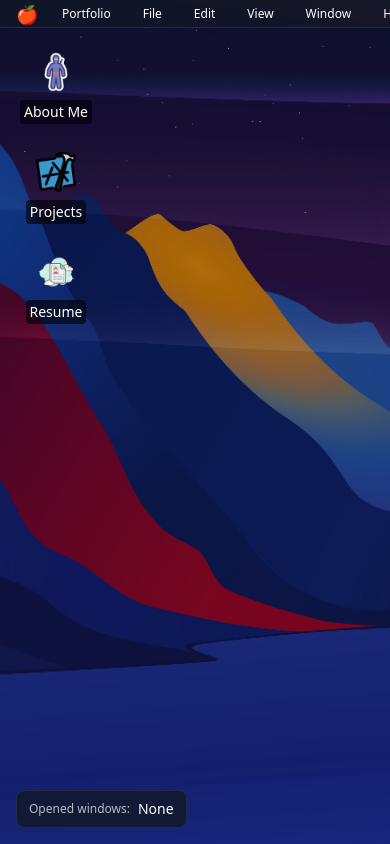
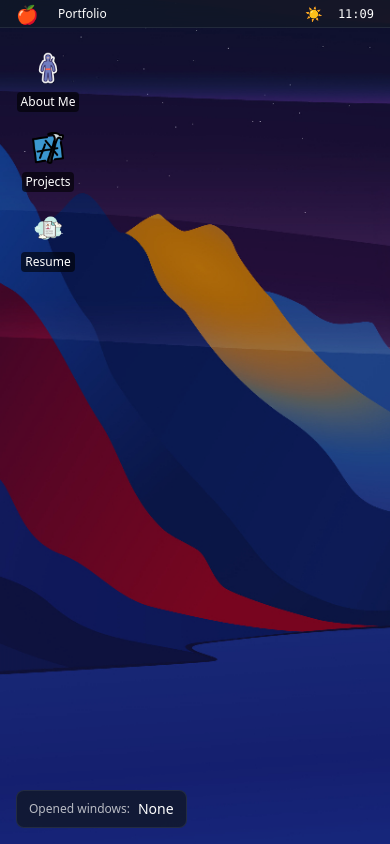
Before and after one commit to sieder/my-osx-portfolio, a React (Create React App) app: page / in a window 390 px wide. Built offline with nearby package versions, Linux system fonts and the light colour scheme.

Commit message:
refactor(MenuBar): align date and time horizontally with flexbox for improved responsive layout

```diff
--- a/src/App.tsx
+++ b/src/App.tsx
@@ -124,8 +124,11 @@ function App() {
         isDarkMode ? 'bg-black/20' : 'bg-black/10'
       }`} />
 
-      {/* Desktop Icons */}
-      <div className="absolute top-12 left-4 flex flex-col gap-6 z-10">
+      {/* Desktop Icons - Responsive Layout */}
+      <div className="absolute top-12 left-4 z-10
+        flex flex-col gap-4 sm:gap-6
+        md:flex-col md:gap-6
+        lg:flex-col lg:gap-6">
         <DesktopIcon
           icon="/icons/about-me.png"
           label="About Me"
--- a/src/components/DesktopIcon.tsx
+++ b/src/components/DesktopIcon.tsx
@@ -12,15 +12,40 @@ interface DesktopIconProps {
 export const DesktopIcon = ({ icon, label, onDoubleClick, isDarkMode }: DesktopIconProps) => {
   const nodeRef = useRef<HTMLDivElement>(null);
   const [isDragging, setIsDragging] = useState(false);
+  const [imageLoaded, setImageLoaded] = useState(false);
+
+  // Responsive bounds based on screen size
+  const getResponsiveBounds = () => {
+    const width = window.innerWidth;
+    const height = window.innerHeight;
+
+    if (width < 640) { // Mobile
+      return {
+        left: -width + 60,
+        top: -height + 100,
+        right: width - 60,
+        bottom: height - 100
+      };
+    } else if (width < 1024) { // Tablet
+      return {
+        left: -width + 70,
+        top: -height + 110,
+        right: width - 70,
+        bottom: height - 110
+      };
+    } else { // Desktop
+      return {
+        left: -width + 80,
+        top: -height + 120,
+        right: width - 80,
+        bottom: height - 120
+      };
+    }
+  };
 
   return (
     <Draggable
-      bounds={{
-        left: -window.innerWidth + 80,
-        top: -window.innerHeight + 120,
-        right: window.innerWidth - 80,
-        bottom: window.innerHeight - 120
-      }}
+      bounds={getResponsiveBounds()}
       nodeRef={nodeRef}
       onStart={() => setIsDragging(true)}
       onStop={() => setIsDragging(false)}
@@ -29,23 +54,34 @@ export const DesktopIcon = ({ icon, label, onDoubleClick, isDarkMode }: DesktopI
       <div
         ref={nodeRef}
         onDoubleClick={onDoubleClick}
-        className={`flex flex-col items-center w-20 cursor-default select-none transition-all duration-200 ${
+        className={`flex flex-col items-center cursor-default select-none transition-all duration-200 ${
           isDragging ? 'scale-110 opacity-80' : 'scale-100 opacity-100'
-        } hover:scale-105`}
+        } hover:scale-105
+        w-16 sm:w-18 md:w-20 lg:w-20`}
       >
-        <div className={`w-12 h-12 rounded-lg p-1 transition-all duration-200 ${
+        <div className={`rounded-lg p-1 transition-all duration-200 ${
           isDragging ? 'bg-blue-500/30 backdrop-blur-sm' : 'hover:bg-white/10'
-        }`}>
+        }
+        w-10 h-10 sm:w-11 sm:h-11 md:w-12 md:h-12 lg:w-12 lg:h-12`}>
+          {!imageLoaded && (
+            <div className="w-full h-full bg-gray-300 animate-pulse rounded-lg" />
+          )}
           <img
             src={icon}
             alt={label}
-            className="w-full h-full object-contain pointer-events-none select-none"
+            className={`w-full h-full object-contain pointer-events-none select-none transition-opacity duration-200 ${
+              imageLoaded ? 'opacity-100' : 'opacity-0'
+            }`}
             draggable={false}
+            loading="eager"
+            onLoad={() => setImageLoaded(true)}
+            onError={() => setImageLoaded(true)}
           />
         </div>
-        <span className={`text-sm text-center mt-1 px-1 py-0.5 rounded transition-all duration-200 ${
+        <span className={`text-center mt-1 px-1 py-0.5 rounded transition-all duration-200 ${
           isDarkMode ? 'text-white' : 'text-white'
-        } ${isDragging ? 'bg-blue-500/20 backdrop-blur-sm' : 'bg-black/60 backdrop-blur-sm'}`}>
+        } ${isDragging ? 'bg-blue-500/20 backdrop-blur-sm' : 'bg-black/60 backdrop-blur-sm'}
+        text-xs sm:text-sm md:text-sm lg:text-sm`}>
           {label}
         </span>
       </div>
--- a/src/components/Dock.tsx
+++ b/src/components/Dock.tsx
@@ -23,8 +23,8 @@ const getWindowIcon = (windowName: string) => {
 };
 
   return (
-    <div className="fixed bottom-4 left-1/2 transform -translate-x-1/2 z-40">
-      <div className={`flex items-center space-x-2 px-4 py-2 rounded-2xl backdrop-blur-md border ${
+    <div className="fixed bottom-2 sm:bottom-4 left-1/2 transform -translate-x-1/2 z-40">
+      <div className={`flex items-center space-x-1 sm:space-x-2 px-2 sm:px-4 py-1 sm:py-2 rounded-xl sm:rounded-2xl backdrop-blur-md border ${
         isDarkMode
           ? 'bg-gray-900/80 border-gray-700/50'
           : 'bg-white/80 border-gray-300/50'
@@ -33,17 +33,19 @@ const getWindowIcon = (windowName: string) => {
           <button
             key={windowName}
             onClick={() => onRestoreWindow(windowName)}
-            className={`w-12 h-12 rounded-lg flex items-center justify-center transition-all duration-200 hover:scale-110 ${
+            className={`rounded-lg flex items-center justify-center transition-all duration-200 hover:scale-110 ${
               isDarkMode
                 ? 'bg-gray-700/50 hover:bg-gray-600/50'
                 : 'bg-gray-100/50 hover:bg-gray-200/50'
-            }`}
+            }
+            w-10 h-10 sm:w-12 sm:h-12`}
             title={`Restore ${windowName}`}
           >
             <img
               src={getWindowIcon(windowName)}
               alt={windowName}
-              className="w-8 h-8 object-contain"
+              className="w-6 h-6 sm:w-8 sm:h-8 object-contain"
+              loading="lazy"
             />
           </button>
         ))}
--- a/src/components/MarioGame.tsx
+++ b/src/components/MarioGame.tsx
@@ -221,7 +221,7 @@ export const RPGGame: React.FC<RPGGameProps> = ({ isOpen, onClose, onMinimize, o
       <div className={`${
         isMaximized
           ? 'w-full h-full'
-          : 'w-[95vw] h-[90vh] max-w-6xl'
+          : 'w-[95vw] h-[90vh] sm:w-[90vw] sm:h-[85vh] md:w-[85vw] md:h-[80vh] lg:max-w-6xl'
       } ${
         isMaximized ? 'rounded-none' : 'rounded-lg'
       } shadow-2xl overflow-hidden transition-all duration-300 ${
--- a/src/components/MenuBar.tsx
+++ b/src/components/MenuBar.tsx
@@ -29,37 +29,37 @@ export const MenuBar: React.FC<MenuBarProps> = ({ isDarkMode, onToggleTheme }) =
         <div className="flex items-center space-x-1">
           <span className="text-lg">🍎</span>
         </div>
-        <div className="flex items-center space-x-4 text-xs font-medium">
-          <span className="hover:bg-gray-200/20 px-2 py-1 rounded cursor-pointer">Portfolio</span>
-          <span className="hover:bg-gray-200/20 px-2 py-1 rounded cursor-pointer">File</span>
-          <span className="hover:bg-gray-200/20 px-2 py-1 rounded cursor-pointer">Edit</span>
-          <span className="hover:bg-gray-200/20 px-2 py-1 rounded cursor-pointer">View</span>
-          <span className="hover:bg-gray-200/20 px-2 py-1 rounded cursor-pointer">Window</span>
-          <span className="hover:bg-gray-200/20 px-2 py-1 rounded cursor-pointer">Help</span>
+        <div className="flex items-center space-x-2 sm:space-x-4 text-xs font-medium">
+          <span className="hover:bg-gray-200/20 px-1 sm:px-2 py-1 rounded cursor-pointer">Portfolio</span>
+          <span className="hover:bg-gray-200/20 px-1 sm:px-2 py-1 rounded cursor-pointer hidden sm:inline">File</span>
+          <span className="hover:bg-gray-200/20 px-1 sm:px-2 py-1 rounded cursor-pointer hidden md:inline">Edit</span>
+          <span className="hover:bg-gray-200/20 px-1 sm:px-2 py-1 rounded cursor-pointer hidden md:inline">View</span>
+          <span className="hover:bg-gray-200/20 px-1 sm:px-2 py-1 rounded cursor-pointer hidden lg:inline">Window</span>
+          <span className="hover:bg-gray-200/20 px-1 sm:px-2 py-1 rounded cursor-pointer hidden lg:inline">Help</span>
         </div>
       </div>
 
       {/* Right side - System controls */}
-      <div className="flex items-center space-x-3 text-xs">
+      <div className="flex items-center space-x-1 sm:space-x-3 text-xs">
         <button
           onClick={onToggleTheme}
-          className="hover:bg-gray-200/20 px-3 py-1 rounded cursor-pointer transition-colors flex items-center justify-center min-w-[32px]"
+          className="hover:bg-gray-200/20 px-2 sm:px-3 py-1 rounded cursor-pointer transition-colors flex items-center justify-center min-w-[28px] sm:min-w-[32px]"
           title={`Switch to ${isDarkMode ? 'light' : 'dark'} mode`}
         >
-          <span className="text-base">{isDarkMode ? '☀️' : '🌙'}</span>
+          <span className="text-sm sm:text-base">{isDarkMode ? '☀️' : '🌙'}</span>
         </button>
-        <div className="flex items-center space-x-1">
+        <div className="flex items-center space-x-1 hidden sm:flex">
           <span>🔋</span>
           <span>100%</span>
         </div>
-        <div className="flex items-center space-x-1">
+        <div className="flex items-center space-x-1 hidden md:flex">
           <span>📶</span>
         </div>
-        <div className="flex items-center space-x-1">
+        <div className="flex items-center space-x-1 hidden lg:flex">
           <span>🔊</span>
         </div>
-        <div className="flex flex-row items-center space-x-2 text-right">
-          <span>{currentDate}</span>
+        <div className="flex flex-row items-center space-x-1 sm:space-x-2 text-right">
+          <span className="hidden sm:inline">{currentDate}</span>
           <span className="font-mono">{currentTime}</span>
         </div>
       </div>
--- a/src/components/PDFViewer.tsx
+++ b/src/components/PDFViewer.tsx
@@ -17,7 +17,7 @@ export const PDFViewer: React.FC<PDFViewerProps> = ({ isOpen, onClose, onMinimiz
       <div className={`${
         isMaximized
           ? 'w-full h-full'
-          : 'w-[90vw] h-[90vh] max-w-4xl max-h-[800px]'
+          : 'w-[95vw] h-[90vh] sm:w-[90vw] sm:h-[85vh] md:w-[85vw] md:h-[80vh] lg:max-w-4xl lg:max-h-[800px]'
       } ${
         isMaximized ? 'rounded-none' : 'rounded-lg'
       } shadow-2xl overflow-hidden transition-all duration-300 ${
--- a/src/components/ProjectBrowser.tsx
+++ b/src/components/ProjectBrowser.tsx
@@ -66,7 +66,7 @@ export const ProjectBrowser: React.FC<ProjectBrowserProps> = ({
       <div className={`${
         isMaximized
           ? 'w-full h-full'
-          : 'w-[95vw] h-[90vh] max-w-6xl'
+          : 'w-[95vw] h-[90vh] sm:w-[90vw] sm:h-[85vh] md:w-[85vw] md:h-[80vh] lg:max-w-6xl'
       } ${
         isMaximized ? 'rounded-none' : 'rounded-lg'
       } shadow-2xl overflow-hidden transition-all duration-300 ${
@@ -158,7 +158,7 @@ export const ProjectBrowser: React.FC<ProjectBrowserProps> = ({
                 </p>
               </header>
 
-              <div className="grid grid-cols-1 md:grid-cols-2 gap-6">
+              <div className="grid grid-cols-1 sm:grid-cols-1 md:grid-cols-2 lg:grid-cols-2 gap-4 sm:gap-6">
                 {projects.map((project) => (
                   <div
                     key={project.id}
```
